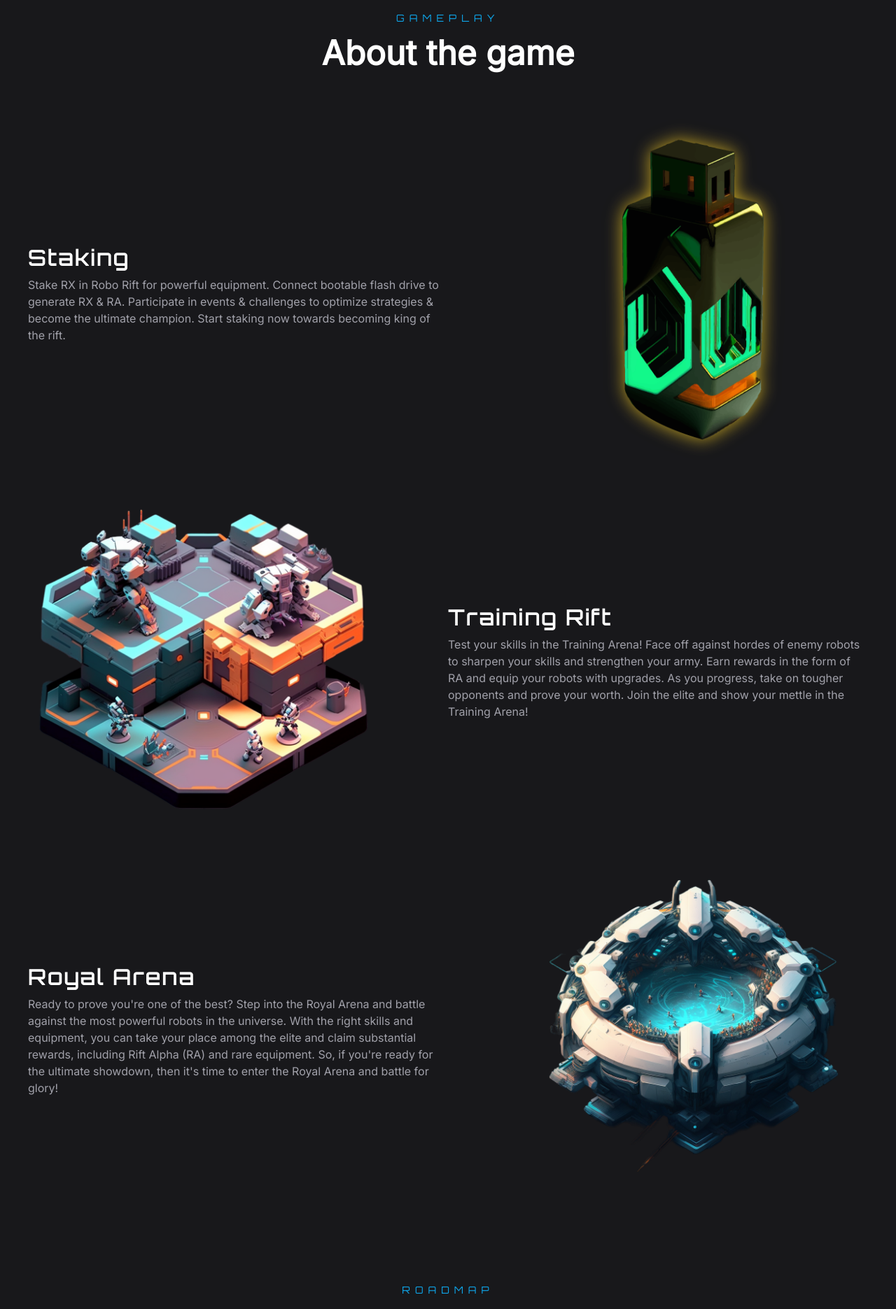
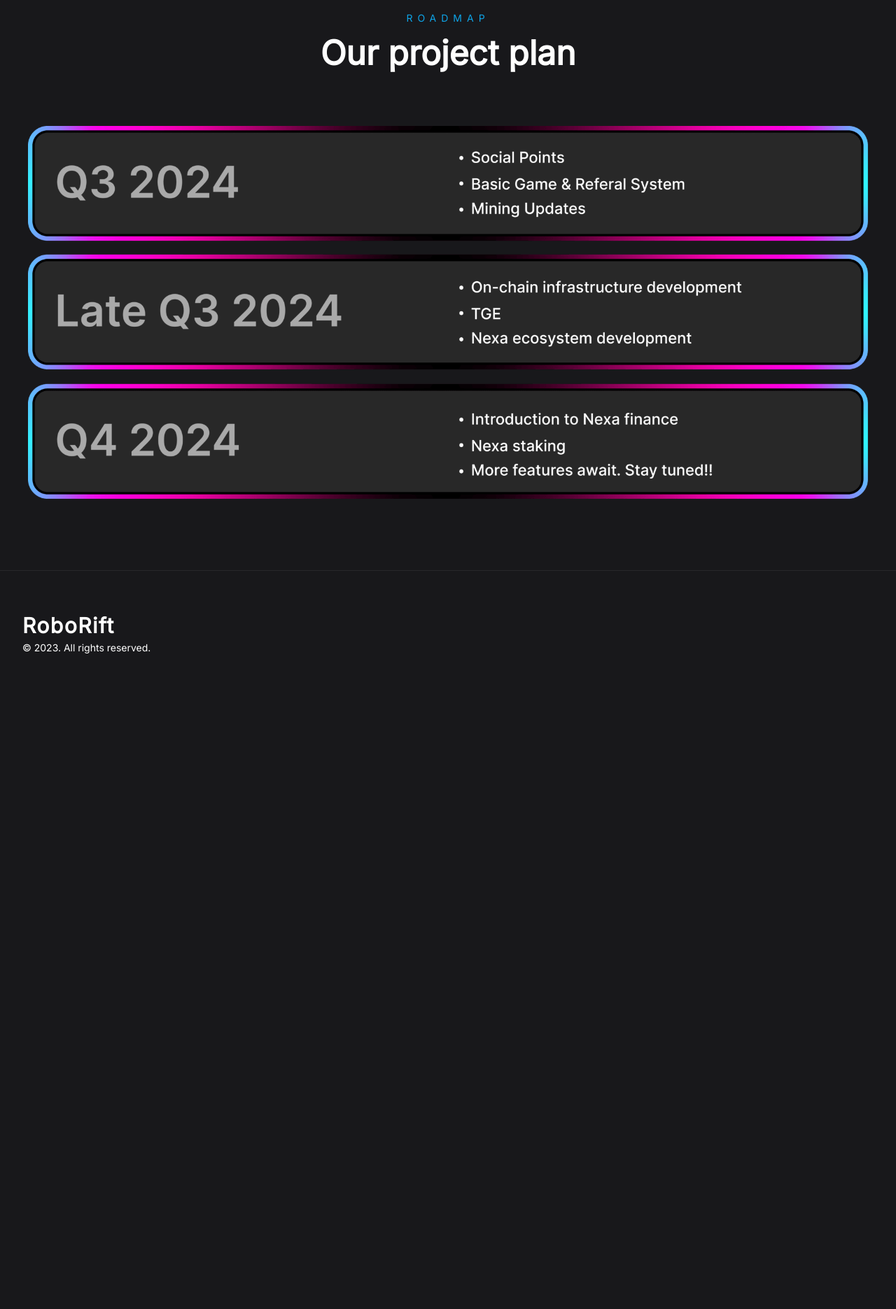
Before and after one commit to cryptomia69/NEXA-FINANCE, a Next.js app: page / in a window 1280 px wide. Shown: the part 880-2751 px from the top of the page at 70% size. After the commit the page ends 1872 px from the top, so only its background shows below. Built offline with nearby package versions, Linux system fonts and the light colour scheme.

Commit message:
Roadmap change

```diff
--- a/pages/index.jsx
+++ b/pages/index.jsx
@@ -55,7 +55,7 @@ export default function Home() {
 				<div>
 					<div className="text-center md:text-left flex flex-col md:flex-row justify-between items-center py-2 md:py-24 2xl:py-12 mx-14 2xl:mx-8">
 						<div className="max-w-xl ml-5">
-							<h2 className="font-orbitron text-3xl md:text-5xl font-bold my-4 leading-tight tracking-wide">
+							<h2 className="font-sans text-3xl md:text-5xl font-bold my-4 leading-tight tracking-wide">
 								Welcome to the future, players!
 							</h2>
 							<p className="text-zinc-400 mt-5 mb-10">
@@ -84,195 +84,24 @@ export default function Home() {
 						<div className="inline-block w-6 h-0.5 bg-zinc-500 -rotate-45 -ml-2"></div>
 					</div>
 				</div>
-				<div className="my-24">
+
+				<div className=" md:my-24" id="roadmap">
 					<div>
-						<p className="font-orbitron text-xs md:text-sm tracking-[0.5em] text-sky-500 text-center py-2 md:py-4">
-							GAMEPLAY
-						</p>
-						<h2 className="text-center text-3xl md:text-5xl font-bold">
-							About the game
-						</h2>
-					</div>
-					<div className=" my-16 text-center md:text-left">
-						<div className="flex flex-col md:flex-row justify-between items-center my-5 mx-10">
-							<div className="w-full md:w-1/2">
-								<h2 className="font-semibold text-3xl font-orbitron tracking-widest my-2">
-									Staking
-								</h2>
-								<p className="text-zinc-400">
-									Stake RX in Robo Rift for powerful equipment. Connect bootable
-									flash drive to generate RX & RA. Participate in events &
-									challenges to optimize strategies & become the ultimate
-									champion. Start staking now towards becoming king of the rift.
-								</p>
-							</div>
-							<div className="py-8 md:py-0">
-								<Image
-									src="/drive.png"
-									alt="Drive Staking"
-									width={500}
-									height={500}
-									className="object-contain"
-								/>
-							</div>
-						</div>
-						<div className="flex flex-col md:flex-row-reverse justify-between items-center my-5 mx-10">
-							<div className="w-full md:w-1/2">
-								<h2 className="font-semibold text-3xl font-orbitron tracking-widest my-2">
-									Training Rift
-								</h2>
-								<p className="text-zinc-400">
-									Test your skills in the Training Arena! Face off against
-									hordes of enemy robots to sharpen your skills and strengthen
-									your army. Earn rewards in the form of RA and equip your
-									robots with upgrades. As you progress, take on tougher
-									opponents and prove your worth. Join the elite and show your
-									mettle in the Training Arena!
-								</p>
-							</div>
-							<div className="py-8 md:py-0">
-								<Image
-									src="/training.png"
-									alt="Training"
-									width={500}
-									height={500}
-									className="object-contain"
-								/>
-							</div>
-						</div>
-						<div className="flex flex-col md:flex-row justify-between items-center my-5 mx-10">
-							<div className="w-full md:w-1/2">
-								<h2 className="font-semibold text-3xl font-orbitron tracking-widest my-2">
-									Royal Arena
-								</h2>
-								<p className="text-zinc-400">
-									Ready to prove you&apos;re one of the best? Step into the
-									Royal Arena and battle against the most powerful robots in the
-									universe. With the right skills and equipment, you can take
-									your place among the elite and claim substantial rewards,
-									including Rift Alpha (RA) and rare equipment. So, if
-									you&apos;re ready for the ultimate showdown, then it&apos;s
-									time to enter the Royal Arena and battle for glory!
-								</p>
-							</div>
-							<div className="py-8 md:py-0">
-								<Image
-									src="/royal-arena.png"
-									alt="Royal Arena"
-									width={500}
-									height={500}
-									className="object-contain"
-								/>
-							</div>
-						</div>
-					</div>
-				</div>
-
-				<div className="my-18 md:my-24" id="roadmap">
-					<div>
-						<p className="font-orbitron text-xs md:text-sm tracking-[0.5em] text-sky-500 text-center py-2 md:py-4">
+						<p className="font-sans text-xs md:text-sm tracking-[0.5em] text-sky-500 text-center py-2 md:py-4">
 							ROADMAP
 						</p>
 						<h2 className="text-center text-3xl md:text-5xl font-bold">
 							Our project plan
 						</h2>
 					</div>
-					<div className="grid grid-cols-1 gap-8 my-20 mx-10">
-						<div className="bg-gray-800 border border-gray-700 px-8 py-5 rounded-xl">
-							<h3 className="font-orbitron text-sky-600 text-2xl tracking-widest font-semibold">
-								1. Atomic collection
-							</h3>
-							<p className="text-zinc-300">
-								Creating our collection on atomichub.
-							</p>
-						</div>
-						<div className="bg-gray-800 border border-gray-700 px-8 py-5 rounded-xl">
-							<h3 className="font-orbitron text-sky-600 text-2xl tracking-widest font-semibold">
-								2. Game creating and website
-							</h3>
-							<p className="text-zinc-300">
-								Creation of game and the landing page.
-							</p>
-						</div>
-						<div className="bg-gray-800 border border-gray-700 px-8 py-5 rounded-xl">
-							<h3 className="font-orbitron text-sky-600 text-2xl tracking-widest font-semibold">
-								3. Completed smart contracts
-							</h3>
-							<p className="text-zinc-300">Smart contract for the game.</p>
-						</div>
-						<div className="bg-gray-800 border border-gray-700 px-8 py-5 rounded-xl">
-							<h3 className="font-orbitron text-sky-600 text-2xl tracking-widest font-semibold">
-								4. In-game Staking
-							</h3>
-							<p className="text-zinc-300">
-								Launch of <b>Staking</b>. One of the three main game features.
-							</p>
-						</div>
-						<div className="bg-gray-800 border border-gray-700 px-8 py-5 rounded-xl">
-							<h3 className="font-orbitron text-sky-600 text-2xl tracking-widest font-semibold">
-								5. Application for whitelist
-							</h3>
-							<p className="text-zinc-300">
-								Applying for whitelist to atomichub.
-							</p>
-						</div>
-						<div className="bg-gray-800 border border-gray-700 px-8 py-5 rounded-xl">
-							<h3 className="font-orbitron text-sky-600 text-2xl tracking-widest font-semibold">
-								6. Pass Sale
-							</h3>
-							<p className="text-zinc-300">
-								First sale for the game pass which is stakable and have infinite
-								durability.
-							</p>
-						</div>
-						<div className="bg-gray-800 border border-gray-700 px-8 py-5 rounded-xl">
-							<h3 className="font-orbitron text-sky-600 text-2xl tracking-widest font-semibold">
-								7. Data pack sale
-							</h3>
-							<p className="text-zinc-300">
-								Sale for the Data pack, which is used to blend different items.
-							</p>
-						</div>
-						<div className="bg-gray-800 border border-gray-700 px-8 py-5 rounded-xl">
-							<h3 className="font-orbitron text-sky-600 text-2xl tracking-widest font-semibold">
-								8. In-game exchange & token listing on Alcor exchange
-							</h3>
-							<p className="text-zinc-300">
-								Lauch of in-game exchange and token listing on Alcor exchange.
-							</p>
-						</div>
-						<div className="bg-gray-800 border border-gray-700 px-8 py-5 rounded-xl">
-							<h3 className="font-orbitron text-sky-600 text-2xl tracking-widest font-semibold">
-								9. In-game shop
-							</h3>
-							<p className="text-zinc-300">
-								In-game shop which will give the in-game buy/sell ability.
-							</p>
-						</div>
-						<div className="bg-gray-800 border border-gray-700 px-8 py-5 rounded-xl">
-							<h3 className="font-orbitron text-sky-600 text-2xl tracking-widest font-semibold">
-								10. Robo & Rift pack sale
-							</h3>
-							<p className="text-zinc-300">
-								Robots and rifts, collect all of them from the sale.
-							</p>
-						</div>
-						<div className="bg-gray-800 border border-gray-700 px-8 py-5 rounded-xl">
-							<h3 className="font-orbitron text-sky-600 text-2xl tracking-widest font-semibold">
-								11. Training rift & Royal arena
-							</h3>
-							<p className="text-zinc-300">
-								Lauch of two other main game features.
-							</p>
-						</div>
-						<div className="bg-gray-800 border border-gray-700 px-8 py-5 rounded-xl">
-							<h3 className="font-orbitron text-sky-600 text-2xl tracking-widest font-semibold">
-								12. PvP & Royal Rumble
-							</h3>
-							<p className="text-zinc-300">
-								Player vs player and royal rumble, expanding the game.
-							</p>
-						</div>
+					<div className="w-auto my-20 mx-10">
+						<Image
+							src="/roadmap.png"
+							alt="Server"
+							width={1280}
+							height={568.295988}
+							className="object-contain"
+						/>
 					</div>
 				</div>
 
@@ -280,12 +109,12 @@ export default function Home() {
 
 				<div className="flex flex-col sm:flex-row text-center sm:text-left justify-between items-center mx-8 my-14">
 					<div>
-						<h4 className="font-orbitron text-3xl font-bold tracking-wider py-1">
+						<h4 className="font-sans text-3xl font-bold tracking-wider py-1">
 							RoboRift
 						</h4>
 						<p className="text-sm">&copy; 2023. All rights reserved.</p>
 					</div>
-					<div className="flex flex-col items-center sm:items-end pt-8 sm:pt-0">
+					{/* <div className="flex flex-col items-center sm:items-end pt-8 sm:pt-0">
 						<p className="text-sm py-1">Development partner</p>
 						<Link href="https://designholt.net/">
 							<a className="" target="_blank">
@@ -298,7 +127,7 @@ export default function Home() {
 								/>
 							</a>
 						</Link>
-					</div>
+					</div> */}
 				</div>
 			</main>
 		</div>
```
Also changed, not shown: public/roadmap.png (added).
